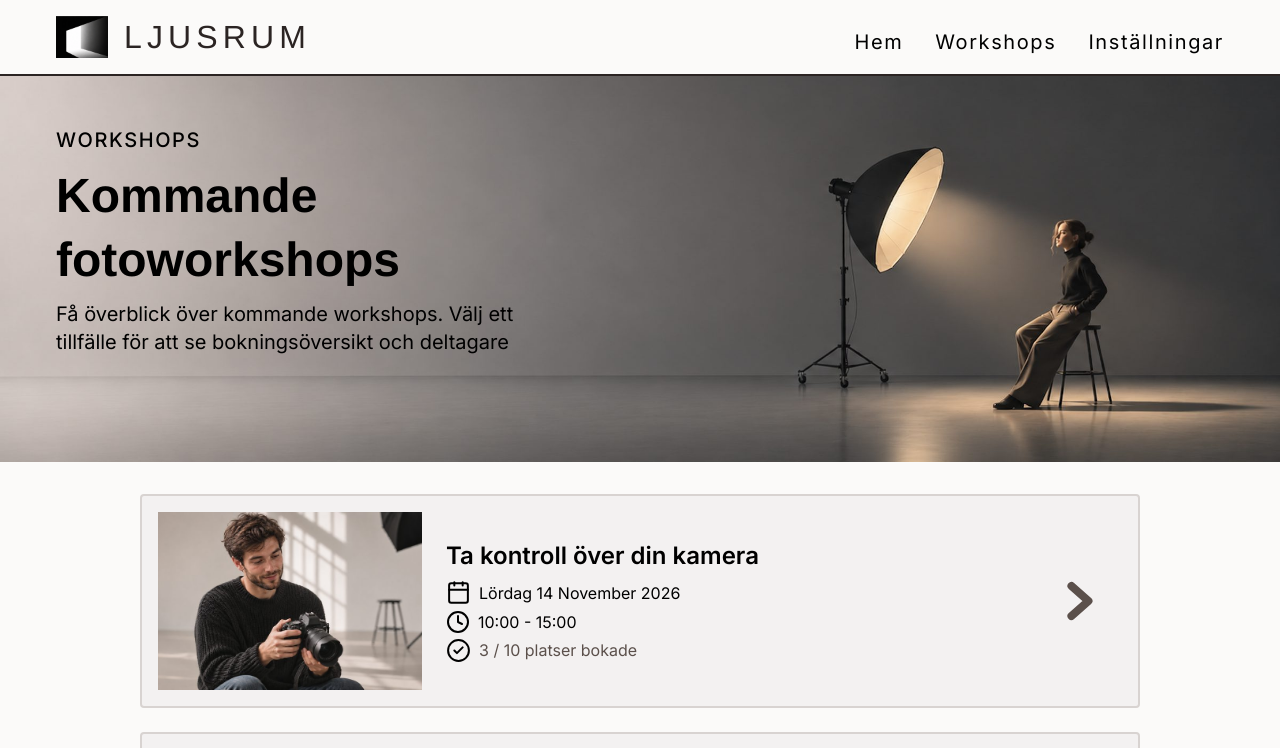
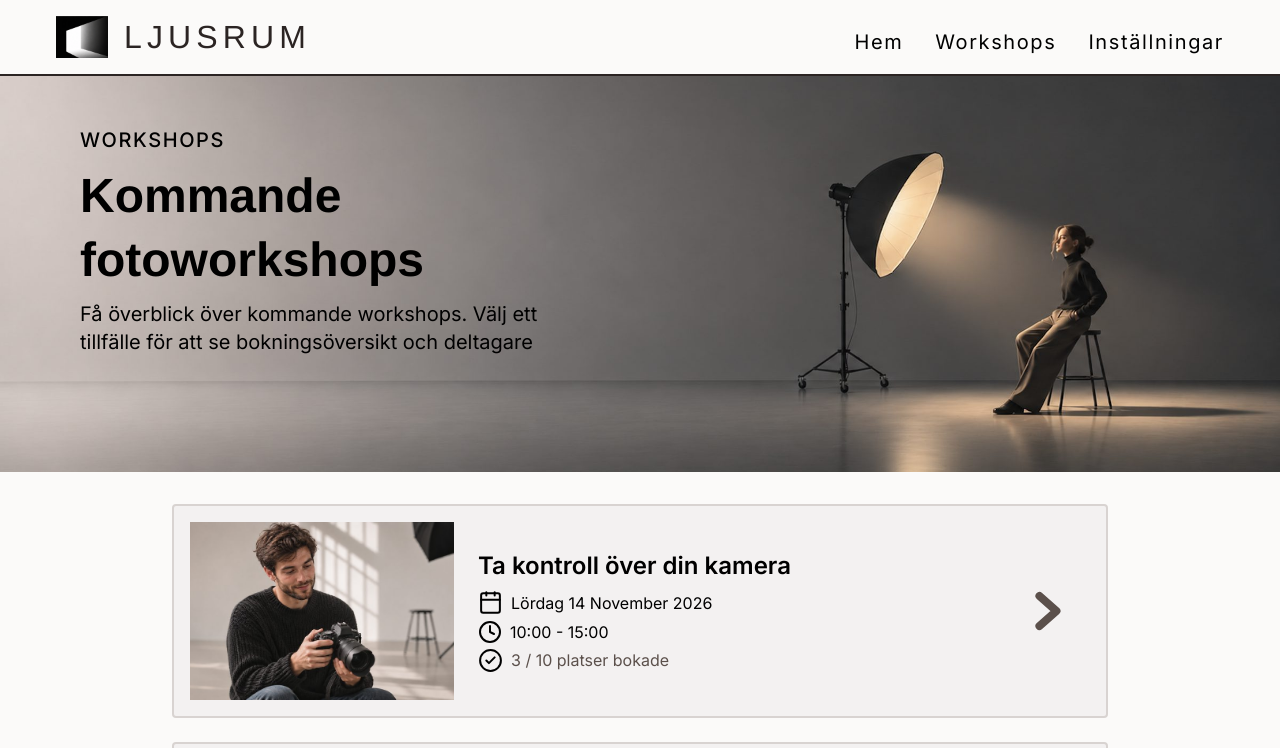
Before and after one commit to jennifernkarlsson/jennifers-fotokurs, a React (Vite) app: page /admin in a window 1280 px wide. Shown: the top 748 px of the page. Built offline with nearby package versions, Linux system fonts and the light colour scheme.

Commit message:
Admin: uppdatera efter senaste Figma (bakåtlänk, WORKSHOPS-rubrik, hero 396, kortbredd 936, statistikrutor)
Co-Authored-By: Claude Opus 5.5 <noreply@anthropic.com>
Claude-Session: https://claude.ai/code/session_01KovHTKFrcuu74FJVpFBUCD

```diff
--- a/src/components/ljusrum/ljusrum.css
+++ b/src/components/ljusrum/ljusrum.css
@@ -54,10 +54,11 @@
   display: flex;
   flex-direction: column;
   align-items: flex-start;
-  gap: 16px;
+  gap: 0;
   width: 100%;
 }
-.admin-page--home .admin-top { gap: 0; }
+/* Översikt och detaljvy: 24 px mellan toppbit, rubrik och innehåll. Startsidan har 32 px. */
+.admin-page:not(.admin-page--home) { gap: 24px; }
 
 .admin-container {
   width: 100%;
@@ -162,7 +163,8 @@
 .admin-back {
   display: inline-flex;
   align-items: center;
-  gap: 15px;
+  gap: 16px;
+  margin: 8px 0;              /* Toppsegment: py 8 runt knappen */
   padding: 8px 32px;
   border-radius: 8px;
   font-weight: 700;           /* Knapp */
@@ -210,7 +212,7 @@
 
 .admin-hero {
   width: 100%;
-  min-height: 386px;
+  min-height: 396px;
   background-color: var(--ljus-secondary);
   background-image: url('/images/hero-desktop.jpg');
   background-size: cover;
@@ -220,11 +222,12 @@
   display: flex;
   flex-direction: column;
   gap: 8px;
-  width: 732px;
-  max-width: 100%;
-  padding: 48px 56px;
+  width: 100%;
+  max-width: 1200px;
+  margin: 0 auto;
+  padding: 48px 40px;         /* Textblock: px 24 + text px 16, pt 48 */
 }
-.admin-hero__title { width: 606px; max-width: 100%; }
+.admin-hero__title { width: 499px; max-width: 100%; }
 .admin-hero__lead { width: 468px; max-width: 100%; font-size: 20px; line-height: 28px; }
 .admin-hero__cta { display: none; }
 
@@ -236,6 +239,7 @@
   gap: 24px;
   width: 100%;
   max-width: 1000px;
+  padding: 0 32px;
 }
 
 .workshop-row {
@@ -291,7 +295,7 @@
   background: var(--ljus-bg);
 }
 .summary__info { flex: 1 1 0; min-width: 0; display: flex; flex-direction: column; gap: 8px; }
-.summary__stats { flex: 1 1 0; min-width: 0; display: flex; justify-content: flex-end; gap: 18px; }
+.summary__stats { flex: 0 0 418px; min-width: 0; display: flex; justify-content: flex-end; gap: 18px; }
 
 .stat {
   width: 200px;
@@ -309,7 +313,7 @@
 }
 .stat__icon { height: 74px; width: auto; object-fit: contain; }
 .stat__value { font-size: 24px; line-height: 32px; }
-.stat__label { font-size: 16px; line-height: 24px; white-space: nowrap; }
+.stat__label { font-size: 16px; line-height: 24px; white-space: nowrap; margin-top: -8px; }  /* siffra och etikett sitter ihop */
 
 .participants { display: flex; flex-direction: column; gap: 16px; }
 
@@ -372,6 +376,7 @@
 @media (max-width: 900px) {
   .workshop-row__info .admin-h2 { max-width: 288px; }
   .stat { width: 150px; padding: 16px 12px; }
+  .summary__stats { flex: 0 0 auto; }
 }
 
 /* ---------- Mobil (Figma: 402 px) ---------- */
--- a/src/routes/admin.bokning.$bookingId.jsx
+++ b/src/routes/admin.bokning.$bookingId.jsx
@@ -43,7 +43,7 @@ function BookingDetails() {
         <BackLink {...overview}>Tillbaka till bokningsöversikt</BackLink>
       </div>
 
-      <PageTitle eyebrow="BOKNINGAR" title="Bokningsdetaljer" hideOnMobile />
+      <PageTitle eyebrow="WORKSHOPS" title="Bokningsdetaljer" hideOnMobile />
 
       <section className="admin-container" aria-labelledby="booking-title">
         <div className="detail-card">
--- a/src/routes/admin.workshop.$workshopId.jsx
+++ b/src/routes/admin.workshop.$workshopId.jsx
@@ -35,7 +35,7 @@ function BookingOverview() {
         <BackLink to="/admin">Ändra vald workshop</BackLink>
       </div>
 
-      <PageTitle eyebrow="BOKNINGAR" title="Bokningsöversikt" hideOnMobile />
+      <PageTitle eyebrow="WORKSHOPS" title="Bokningsöversikt" hideOnMobile />
 
       <section className="admin-container" aria-labelledby="workshop-title">
         <div className="summary">
@@ -44,7 +44,7 @@ function BookingOverview() {
             <ul className="info-list info-list--large">
               <li>
                 <img src="/icons/calendar.svg" alt="" width="30" height="30" />
-                <span>{workshop.dayLabel}</span>
+                <span>{workshop.dayLabel.replace(/ \d{4}$/, "")}</span>
               </li>
               <li>
                 <img src="/icons/clock.svg" alt="" width="30" height="30" />
```
